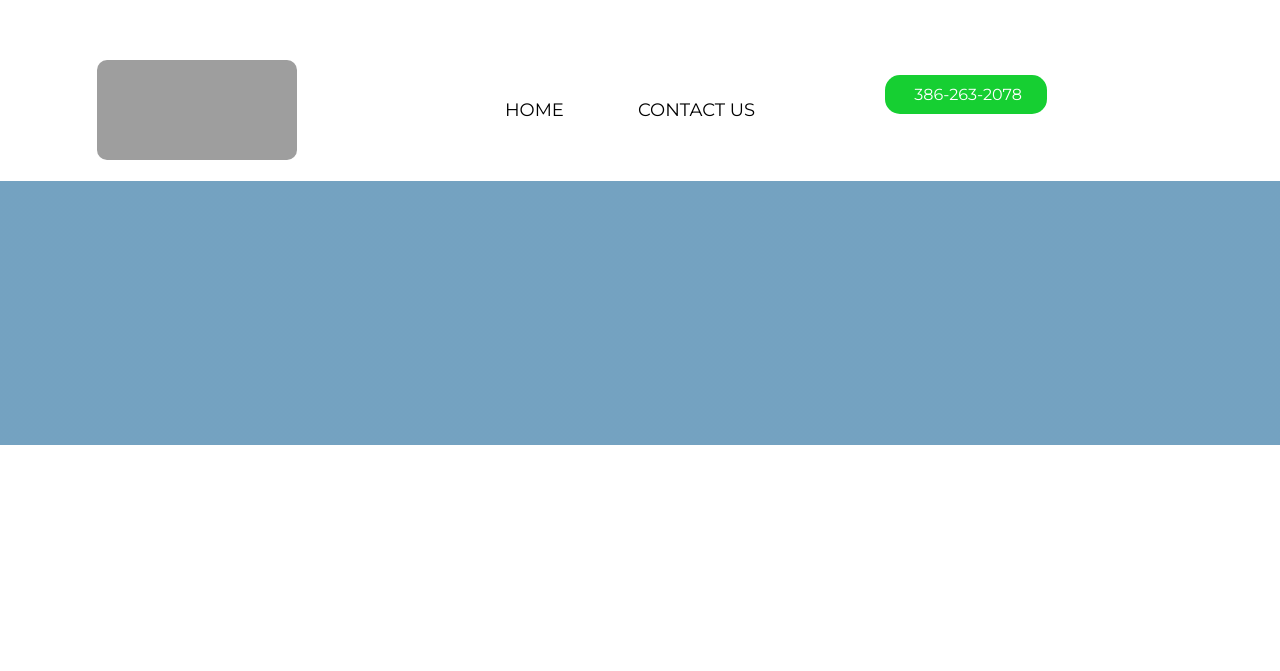
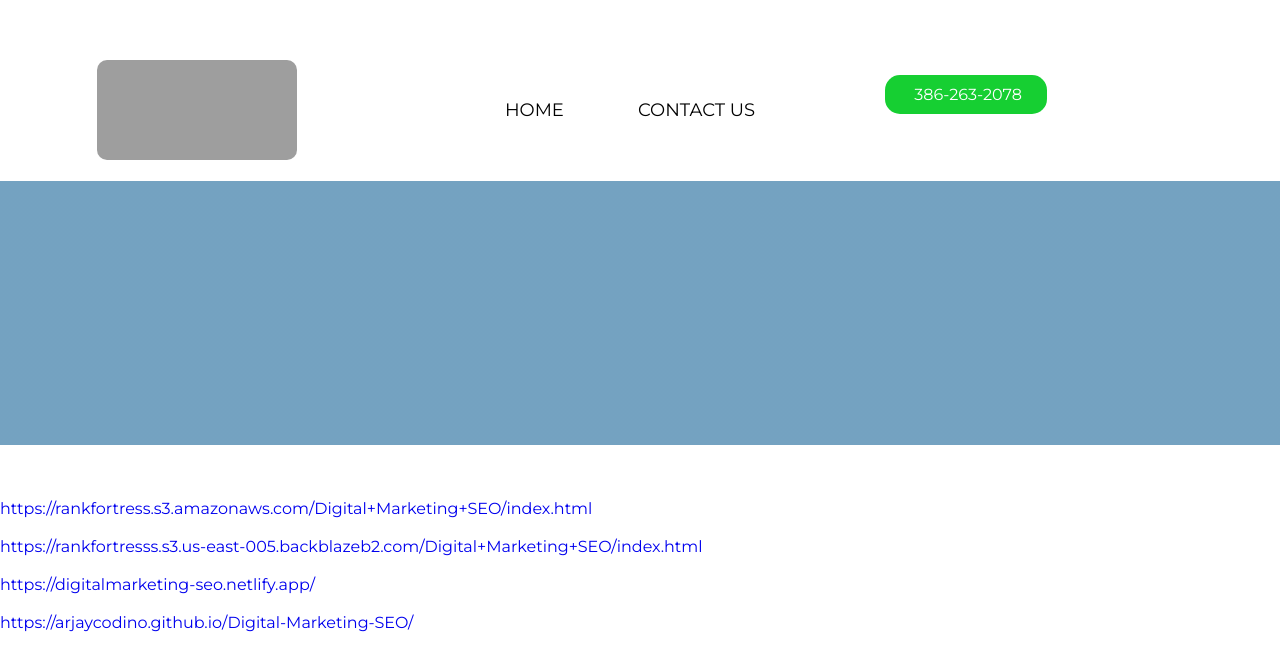
Before and after one commit to ArjayCodino/Digital-Marketing-SEO, a plain HTML site: page index.html in a window 1280 px wide. Shown: the part 6176-6847 px from the top of the page. Drawn offline with Linux system fonts and the light colour scheme.

Commit message:
Add files via upload

```diff
--- a/index.html
+++ b/index.html
@@ -122,13 +122,13 @@
 
             <!--Links-->
             <section>
-                <a target="_bLank" href=""></a><br>
+                <a target="_bLank" href="https://rankfortress.s3.amazonaws.com/Digital+Marketing+SEO/index.html">https://rankfortress.s3.amazonaws.com/Digital+Marketing+SEO/index.html</a><br>
                 <br>
-                <a target="_bLank" href=""></a><br>
+                <a target="_bLank" href="https://rankfortresss.s3.us-east-005.backblazeb2.com/Digital+Marketing+SEO/index.html">https://rankfortresss.s3.us-east-005.backblazeb2.com/Digital+Marketing+SEO/index.html</a><br>
                 <br>
-                <a target="_bLank" href=""></a><br>
+                <a target="_bLank" href="https://digitalmarketing-seo.netlify.app/">https://digitalmarketing-seo.netlify.app/</a><br>
                 <br>
-                <a target="_bLank" href=""></a><br>
+                <a target="_bLank" href="https://arjaycodino.github.io/Digital-Marketing-SEO/">https://arjaycodino.github.io/Digital-Marketing-SEO/</a><br>
                 <br>
             </section>
 
```
